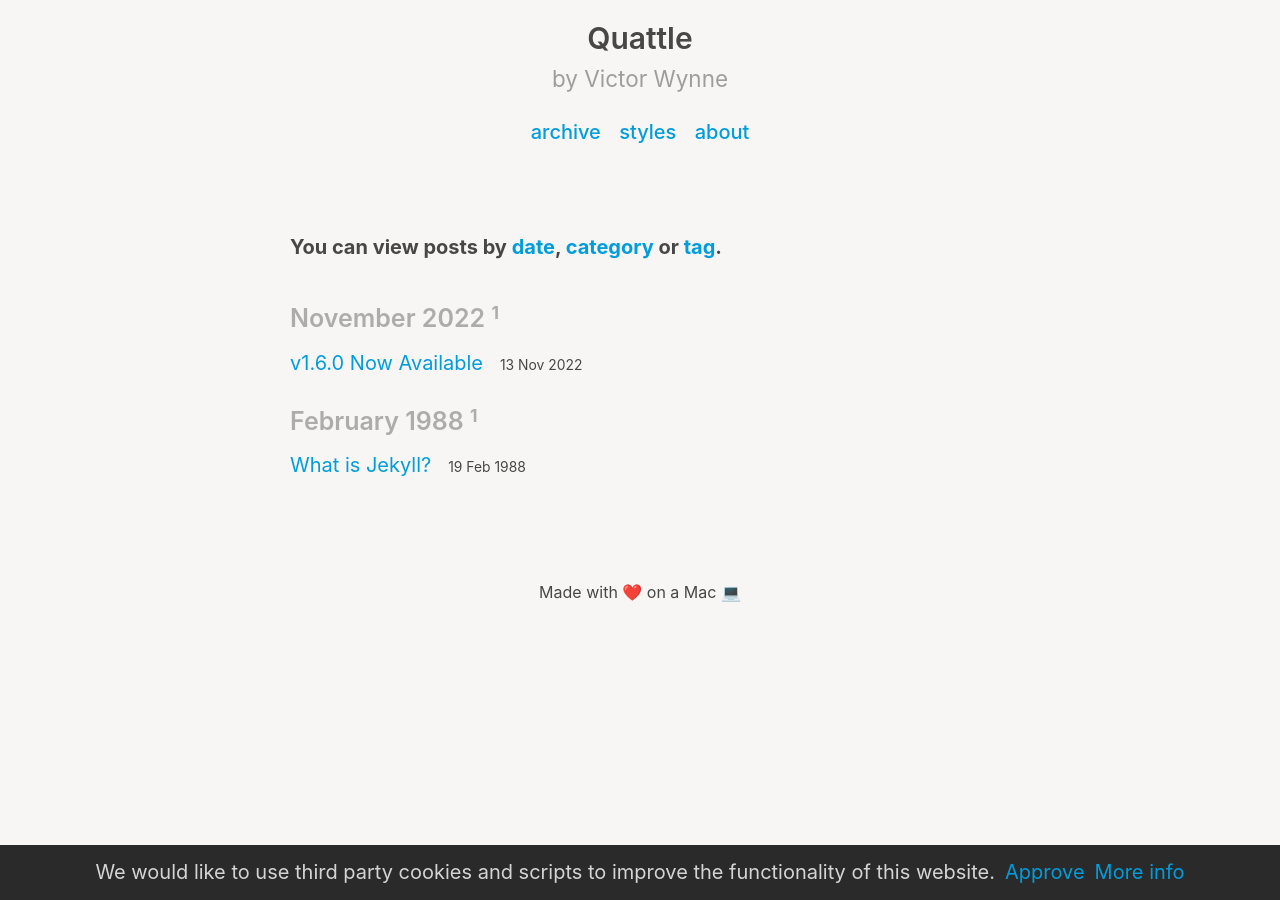
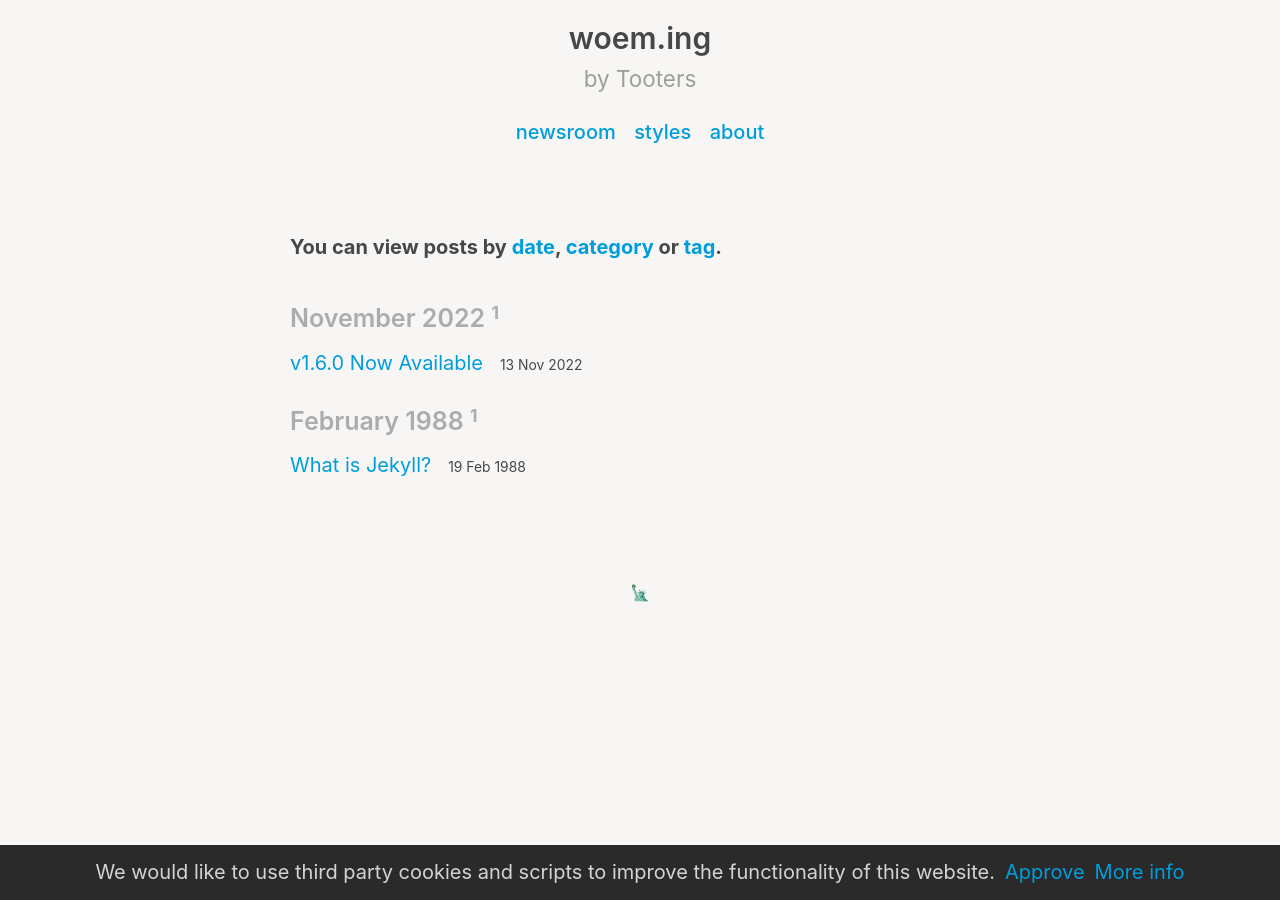
Before and after one commit to victorwynne/quattle, a Jekyll site: the page built from newsroom.md, in a window 1280 px wide. Built offline with Jekyll 4.4.1, drawn with Linux system fonts in a browser that asks for light colours.

Commit message:
woem.ing initial commit

```diff
--- a/_config.yml
+++ b/_config.yml
@@ -1,8 +1,8 @@
 # Setup
-title: Quattle
-tagline: by Victor Wynne
-url: https://quattle.victorwynne.com
-paginate: 1
+title: woem.ing
+tagline: by Tooters
+url: https://w.tooters.org
+paginate: 25
 baseurl: ""
 permalink: :title/
 
@@ -39,9 +39,9 @@ sass:
 
 # Specify the author for blog posts
 author_name:
-  name: Victor Wynne
-  email: hello@victorwynne.com
-  web: https://quattle.victorwynne.com
+  name: woeming
+  email: woem@woem.ing
+  web: https://woem.ing
 
 # Custom vars
 version: 1.5.1
--- a/_layouts/default.html
+++ b/_layouts/default.html
@@ -8,12 +8,12 @@ layout: compress
 <head>
   <meta charset="UTF-8">
   <meta name="viewport" content="width=device-width, initial-scale=1.0">
-  <meta property="og:image" content="https://quattle.victorwynne.com/assets/iMessage.png" />
+  <meta property="og:image" content="https://w.victorwynne.com/assets/iMessage.png" />
 
   <meta name="theme-color" media="(prefers-color-scheme: light)" content="#f7f6f4">
   <meta name="theme-color" media="(prefers-color-scheme: dark)" content="#1e1e1e">
 
-  <meta name="apple-mobile-web-app-title" content=“Quattle”>
+  <meta name="apple-mobile-web-app-title" content=“woem.ing”>
   <meta name="apple-mobile-web-app-capable" content="yes">
 
   <link rel="manifest" href="/manifest.json">
@@ -48,7 +48,7 @@ layout: compress
 		<!-- Change navigation links here -->
 		<div class="navigation">
 		<ul id="navigation-list">
-		<li><a href="/archive/">archive</a></li>
+		<li><a href="/newsroom/">newsroom</a></li>
     <li><a href="/styles/">styles</a></li>
 		<li><a href="/about/">about</a></li>
 		</ul>
@@ -61,7 +61,7 @@ layout: compress
       </main>
 
       <br><footer class="footer">
-        <p>Made with ❤️ on a Mac 💻</p>
+        <p>🗽</p>
       </footer>
     </div>
 
--- a/_sass/_variables.scss
+++ b/_sass/_variables.scss
@@ -1,10 +1,10 @@
 // Color schemes for light and dark mode
 
 $color: #0083a0;
-$accent: #6968A7;
+$accent: #ff0077;
 
 $light-scheme-color: #009ddc;
-$light-scheme-accent: #909090;
+$light-scheme-accent: #ff0077;
 
 $bg: #1e1e1e;
 $text: #f7f6f5;
--- a/archive.md
+++ b/newsroom.md
@@ -1,10 +1,10 @@
 ---
 layout: page
-permalink: /archive/
+permalink: /newsroom/
 title: Archive
 ---
 
-<h5>You can view posts by <a href="/archive/">date</a>, <a href="/categories/">category</a> or <a href="/tags/">tag</a>.</h5>
+<h5>You can view posts by <a href="/newsroom/">date</a>, <a href="/categories/">category</a> or <a href="/tags/">tag</a>.</h5>
 
 <div class="post">
 
```
Also changed, not shown: categories.md (+1 -1 lines), tags.md (+1 -1 lines).
